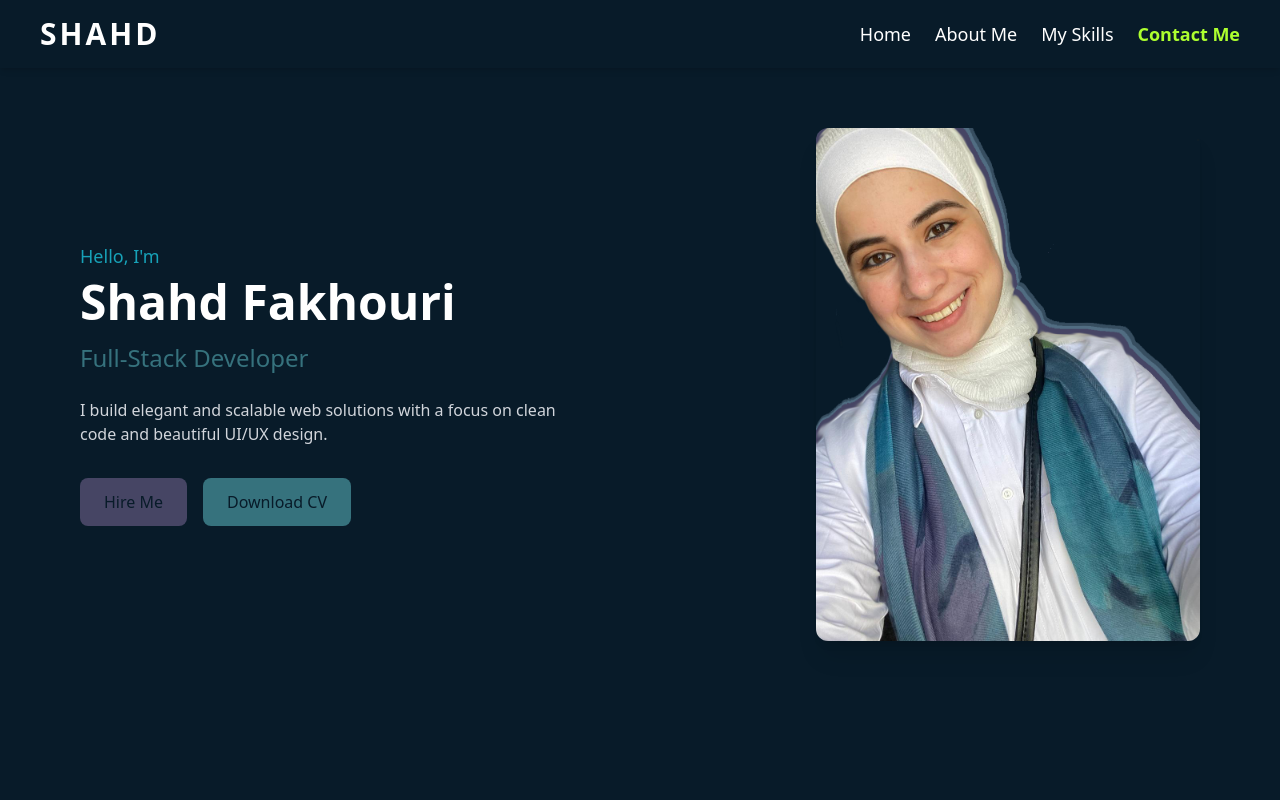
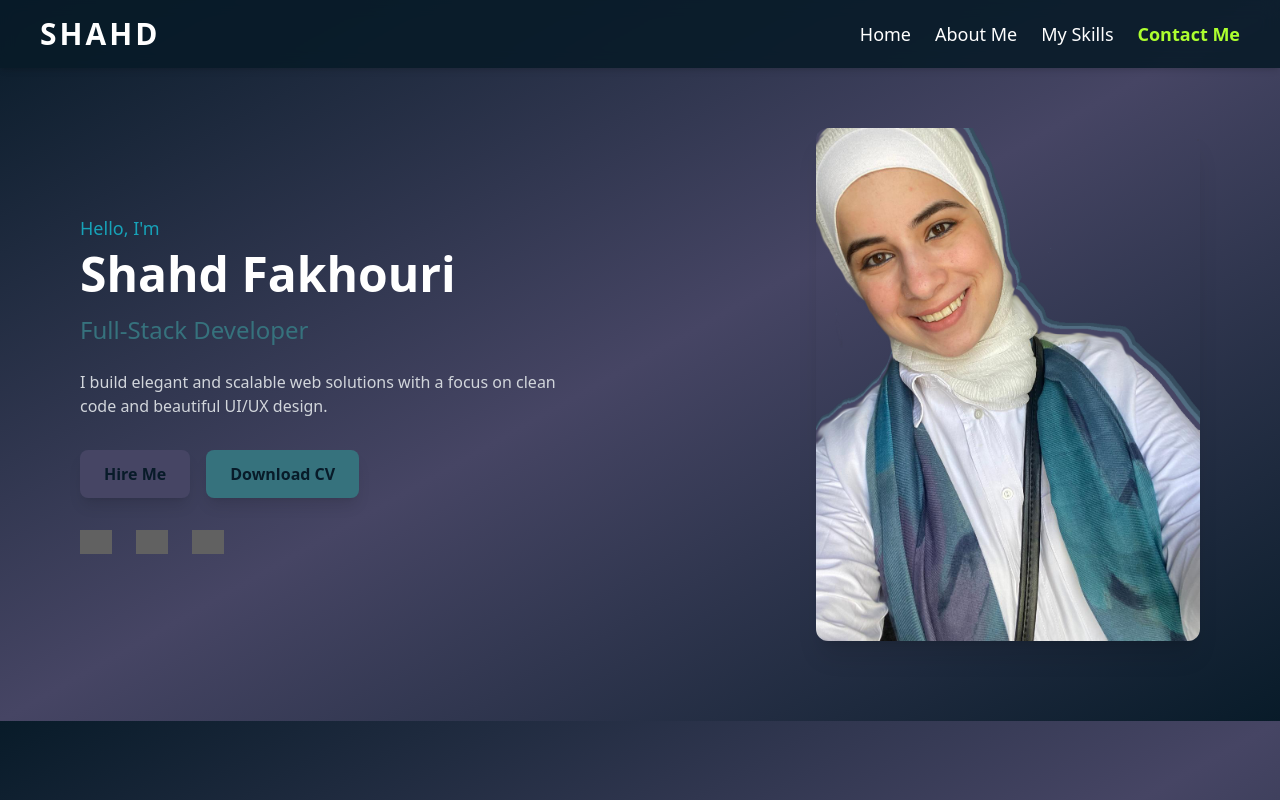
Before and after one commit to shahdzeiad96/protfolio, a plain HTML site: page index.html in a window 1280 px wide. Drawn offline with nearby package versions, Linux system fonts and the light colour scheme; grey boxes are pictures that could not be loaded.

Commit message:
Update my Portfolio to Modern style

```diff
--- a/index.html
+++ b/index.html
@@ -20,11 +20,13 @@
         }
       }
     </script>
+    <!-- AOS Library -->
+    <link href="https://unpkg.com/aos@2.3.1/dist/aos.css" rel="stylesheet" />
   </head>
-  <body class="bg-primary text-white font-sans">
+  <body class="bg-gradient-to-br from-primary via-softDark to-primary text-white font-sans">
 
     <!-- Navbar -->
-    <nav class="fixed top-0 left-0 w-full z-50 bg-primary px-10 py-4 shadow-md flex justify-between items-center">
+    <nav class="fixed top-0 left-0 w-full z-50 bg-primary/90 px-10 py-4 shadow-md flex justify-between items-center backdrop-blur">
       <h1 class="text-3xl font-bold tracking-widest">SHAHD</h1>
       <ul class="flex gap-6 text-lg">
         <li><a href="./index.html" class="hover:text-limeHover">Home</a></li>
@@ -34,22 +36,55 @@
       </ul>
     </nav>
 
-    <!-- Hero -->
+    <!-- Hero-Section -->
     <section id="home" class="pt-32 pb-20 px-10 md:px-20 flex flex-col-reverse md:flex-row items-center justify-between">
-      <div class="max-w-lg">
+      <div class="max-w-lg" data-aos="fade-right">
         <p class="text-tealish text-lg mb-2">Hello, I'm</p>
-        <h1 class="text-5xl font-bold mb-4 hover:text-limeHover transition duration-500">Shahd Fakhouri</h1>
+        <h1 class="text-5xl font-bold mb-4 hover:text-limeHover transition duration-500">
+          Shahd Fakhouri
+        </h1>
         <h2 class="text-2xl text-softTeal mb-6">Full-Stack Developer</h2>
-        <p class="text-gray-300 mb-8">I build elegant and scalable web solutions with a focus on clean code and beautiful UI/UX design.</p>
+        <p class="text-gray-300 mb-8">
+          I build elegant and scalable web solutions with a focus on clean code and beautiful UI/UX design.
+        </p>
         <div class="flex gap-4">
-          <a href="mailto:shahd.fakhouri.dev@gmail.com" class="bg-softDark px-6 py-3 rounded-lg text-primary hover:bg-limeHover hover:text-white transition">Hire Me</a>
-          <a href="./Shahd_Fakhouri_Resume.pdf" download class="bg-softTeal px-6 py-3 rounded-lg text-primary hover:bg-limeHover hover:text-white transition">Download CV</a>
+          <a href="mailto:shahd.fakhouri.dev@gmail.com"
+             class="bg-softDark px-6 py-3 rounded-lg text-primary font-semibold
+             hover:bg-limeHover hover:text-white transition transform hover:scale-105 shadow-lg">
+             Hire Me
+          </a>
+          <a href="./Shahd_Fakhouri_Resume.pdf" download
+             class="bg-softTeal px-6 py-3 rounded-lg text-primary font-semibold
+             hover:bg-limeHover hover:text-white transition transform hover:scale-105 shadow-lg">
+             Download CV
+          </a>
+        </div>
+
+        <!-- Social-Icons -->
+        <div class="flex gap-6 mt-8">
+          <a href="https://www.linkedin.com/in/yourprofile" target="_blank">
+            <img src="https://cdn.jsdelivr.net/gh/simple-icons/simple-icons/icons/linkedin.svg"
+                 class="w-8 invert hover:scale-110 transition" alt="LinkedIn"/>
+          </a>
+          <a href="https://github.com/yourprofile" target="_blank">
+            <img src="https://cdn.jsdelivr.net/gh/simple-icons/simple-icons/icons/github.svg"
+                 class="w-8 invert hover:scale-110 transition" alt="GitHub"/>
+          </a>
+          <a href="https://www.behance.net/yourprofile" target="_blank">
+            <img src="https://cdn.jsdelivr.net/gh/simple-icons/simple-icons/icons/behance.svg"
+                 class="w-8 invert hover:scale-110 transition" alt="Behance"/>
+          </a>
         </div>
       </div>
-      <img src="./images/image.png" class="w-64 md:w-96 rounded-xl shadow-xl mb-10 md:mb-0" alt="Shahd Profile Picture" />
+
+      <img src="./images/image.png"
+           class="w-64 md:w-96 rounded-xl shadow-xl mb-10 md:mb-0 hover:scale-105 transition duration-500"
+           alt="Shahd Profile Picture" data-aos="fade-left"/>
     </section>
 
-    <!-- باقي الأقسام منضيفها بعدين... -->
+    <!-- AOS-Script -->
+    <script src="https://unpkg.com/aos@2.3.1/dist/aos.js"></script>
+    <script>AOS.init();</script>
 
   </body>
 </html>
```
